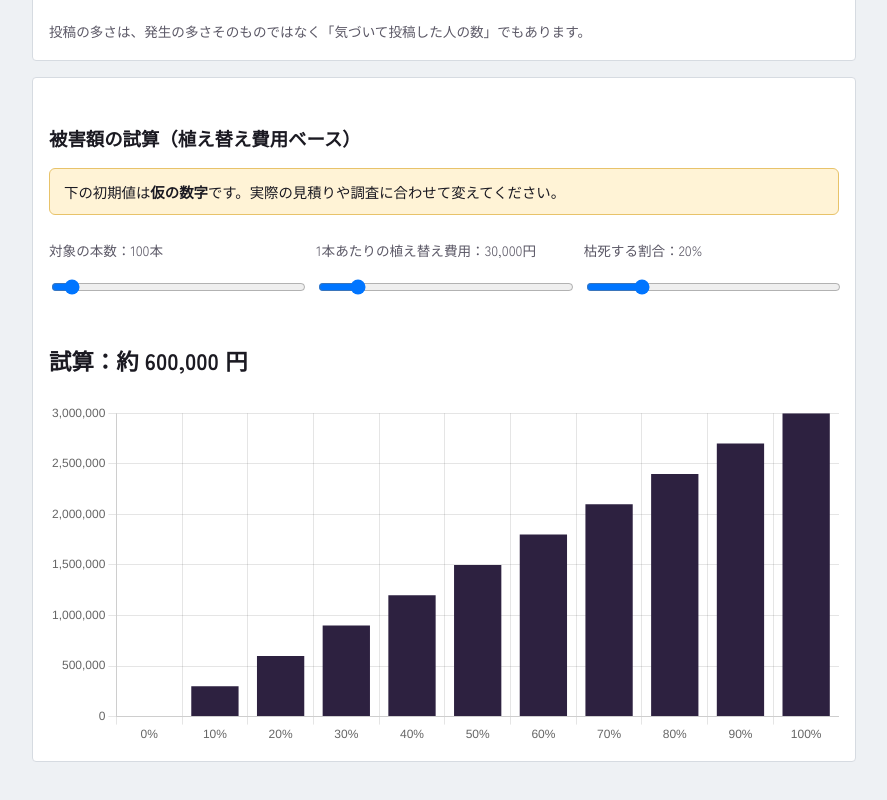
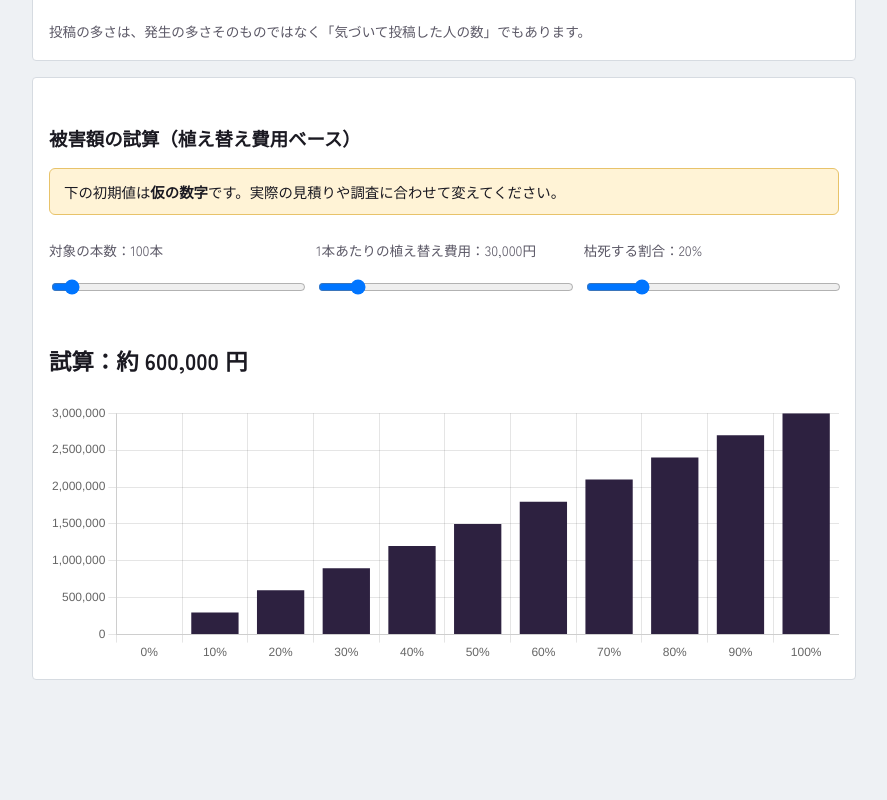
Before and after one commit to sea-erosion/kiobie-map, a Next.js app: page /economy in a window 1280 px wide. Shown: the part 328-1128 px from the top of the page, without its empty margins (196-1083 px from the left). After the commit the page ends 1084 px from the top, so only its background shows below. Built offline with nearby package versions, Linux system fonts and the light colour scheme; no server answers; the database is empty.

Commit message:
Initial deploy via Colab first

```diff
--- a/components/EconomyCharts.tsx
+++ b/components/EconomyCharts.tsx
@@ -10,11 +10,11 @@ function Bar({ labels, data, label, color }: { labels: string[]; data: number[];
     const c = new Chart(ref.current!, {
       type: "bar",
       data: { labels, datasets: [{ label, data, backgroundColor: color }] },
-      options: { plugins: { legend: { display: false } }, scales: { y: { beginAtZero: true } } },
+      options: { responsive: true, maintainAspectRatio: false, plugins: { legend: { display: false } }, scales: { y: { beginAtZero: true } } },
     });
     return () => c.destroy();
   }, [labels.join(), data.join()]); // eslint-disable-line react-hooks/exhaustive-deps
-  return <canvas ref={ref} height={130} aria-label={label} />;
+  return <div className="canvasbox"><canvas ref={ref} aria-label={label} /></div>;
 }
 
 export default function EconomyCharts() {
```
